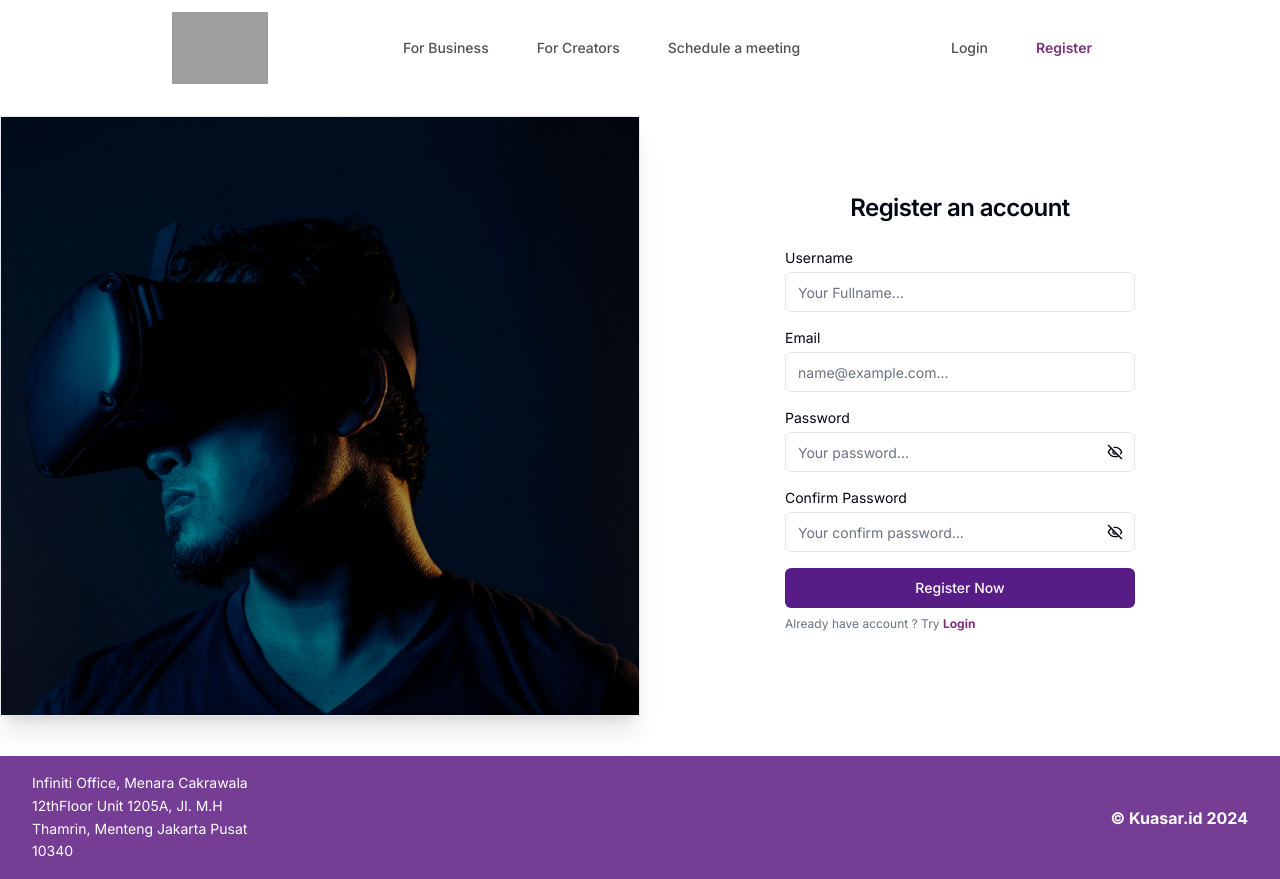
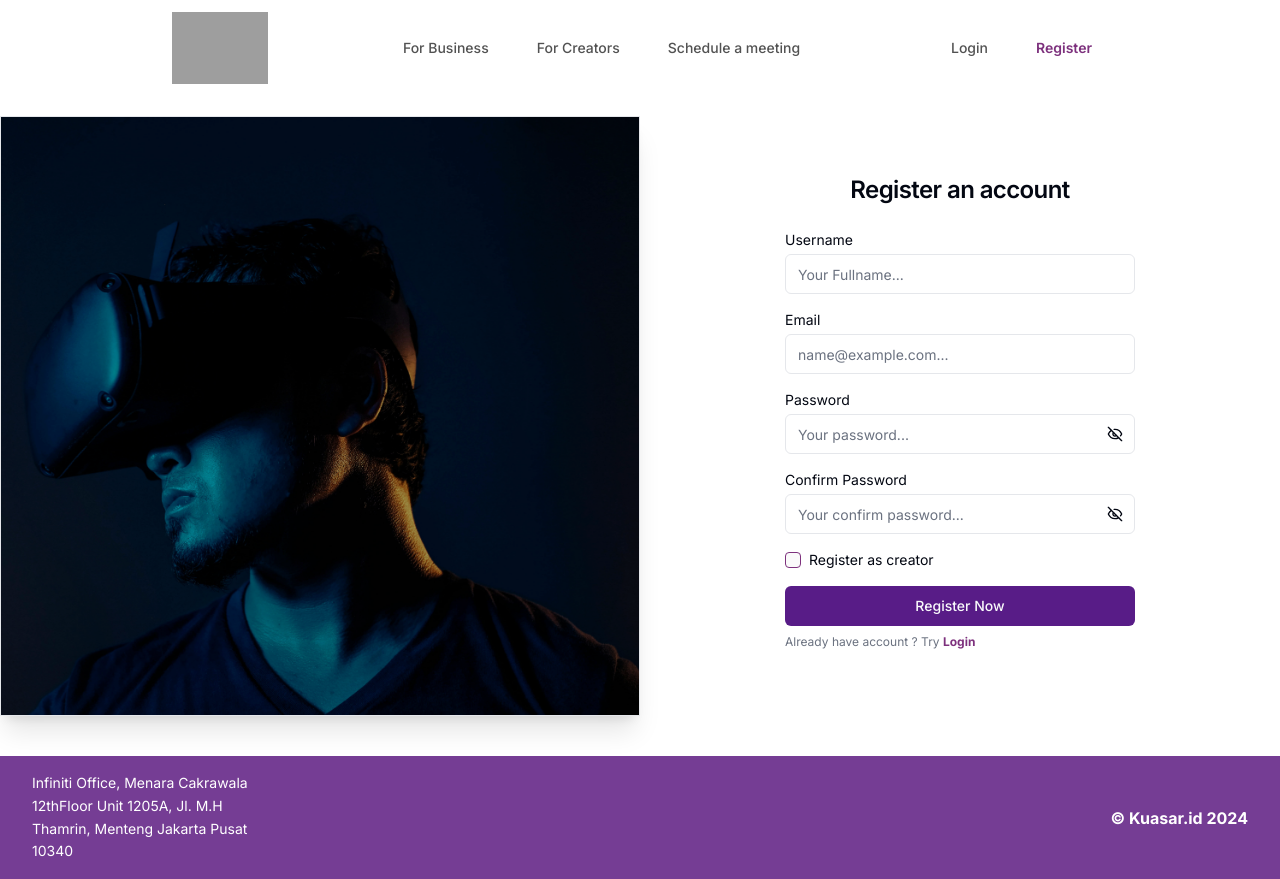
Before and after one commit to agus-wesly/kuasar, a React (Vite) app: page /register in a window 1280 px wide. Built offline with nearby package versions, Linux system fonts and the light colour scheme; grey boxes are pictures that could not be loaded.

Commit message:
feat : register freelancer

```diff
--- a/package.json
+++ b/package.json
@@ -11,6 +11,7 @@
   "dependencies": {
     "@hookform/resolvers": "^3.3.4",
     "@radix-ui/react-alert-dialog": "^1.0.5",
+    "@radix-ui/react-checkbox": "^1.0.4",
     "@radix-ui/react-dialog": "^1.0.5",
     "@radix-ui/react-dropdown-menu": "^2.0.6",
     "@radix-ui/react-radio-group": "^1.1.3",
--- /dev/null
+++ b/src/components/ui/checkbox.tsx
@@ -0,0 +1,28 @@
+import * as React from "react"
+import * as CheckboxPrimitive from "@radix-ui/react-checkbox"
+import { Check } from "lucide-react"
+
+import { cn } from "@/lib/utils"
+
+const Checkbox = React.forwardRef<
+  React.ElementRef<typeof CheckboxPrimitive.Root>,
+  React.ComponentPropsWithoutRef<typeof CheckboxPrimitive.Root>
+>(({ className, ...props }, ref) => (
+  <CheckboxPrimitive.Root
+    ref={ref}
+    className={cn(
+      "peer h-4 w-4 shrink-0 rounded-sm border border-primary ring-offset-background focus-visible:outline-none focus-visible:ring-2 focus-visible:ring-ring focus-visible:ring-offset-2 disabled:cursor-not-allowed disabled:opacity-50 data-[state=checked]:bg-primary data-[state=checked]:text-primary-foreground",
+      className
+    )}
+    {...props}
+  >
+    <CheckboxPrimitive.Indicator
+      className={cn("flex items-center justify-center text-current")}
+    >
+      <Check className="h-4 w-4" />
+    </CheckboxPrimitive.Indicator>
+  </CheckboxPrimitive.Root>
+))
+Checkbox.displayName = CheckboxPrimitive.Root.displayName
+
+export { Checkbox }
--- a/src/features/auth/hooks/use-register.ts
+++ b/src/features/auth/hooks/use-register.ts
@@ -22,10 +22,16 @@ export function useRegister() {
     username,
     email,
     password,
+    asCreator,
   }: z.infer<typeof userRegisterSchema>) {
     try {
       setIsSubmitting(true)
-      const response = await axios.post('/auth/create/client', {
+      let registerUrl = '/auth/create/client'
+      if (asCreator) {
+        registerUrl = '/auth/create/freelancer'
+      }
+
+      const response = await axios.post(registerUrl, {
         username,
         email,
         password,
--- a/src/features/user/schema/user.ts
+++ b/src/features/user/schema/user.ts
@@ -20,6 +20,7 @@ export const userRegisterSchema = z
     confirmPassword: z.string({
       required_error: 'Confirm password cannot be empty',
     }),
+    asCreator: z.boolean().default(false),
   })
   .superRefine(({ password, confirmPassword }, ctx) => {
     if (password !== confirmPassword) {
--- a/src/pages/register/components/user-register-form.tsx
+++ b/src/pages/register/components/user-register-form.tsx
@@ -7,6 +7,7 @@ import { useRegister } from '@/features/auth/hooks/use-register'
 
 import { Alert, AlertDescription, AlertTitle } from '@/components/ui/alert'
 import { AlertTriangle } from 'lucide-react'
+import { Checkbox } from '@/components/ui/checkbox'
 
 interface UserAuthFormProps extends React.HTMLAttributes<HTMLDivElement> {}
 
@@ -92,6 +93,26 @@ export default function UserRegisterForm({
                 </p>
               )}
             </div>
+
+            <div className="flex gap-2 items-center text-sm">
+              <Checkbox
+                className="bg-neutral-50"
+                onCheckedChange={(val) =>
+                  form.setValue('asCreator', val as boolean)
+                }
+                id="as-creator"
+              />
+              <label className="select-none" htmlFor="as-creator">
+                Register as creator
+              </label>
+
+              {errors.asCreator && (
+                <p className="text-xs text-destructive">
+                  {errors.asCreator.message}
+                </p>
+              )}
+            </div>
+
             <Button>
               {isSubmitting && (
                 <Loader2 className="mr-2 h-4 w-4 animate-spin" />
```
Also changed, not shown: 1 other file (tests, documents, lock files or other folders).
